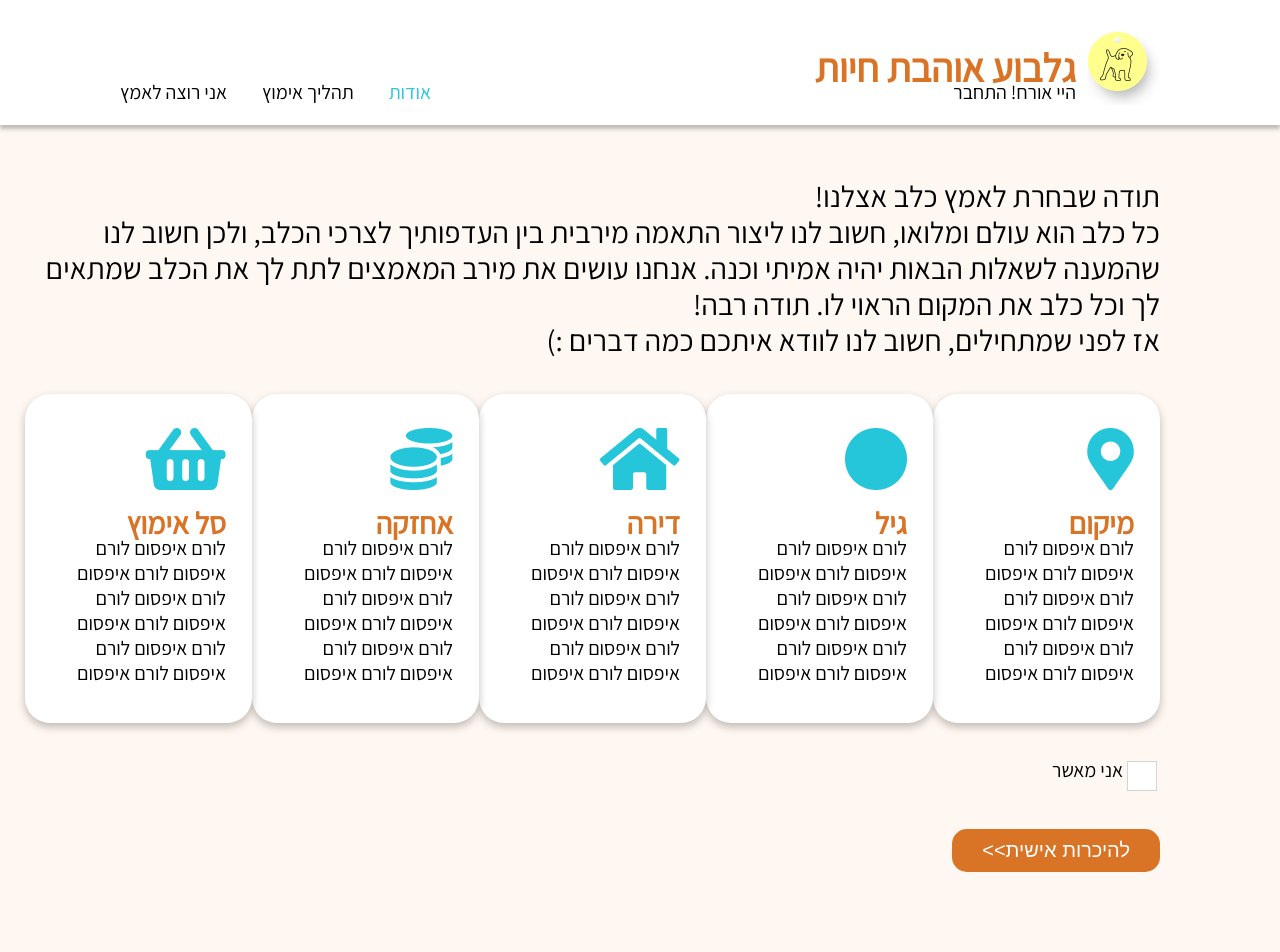
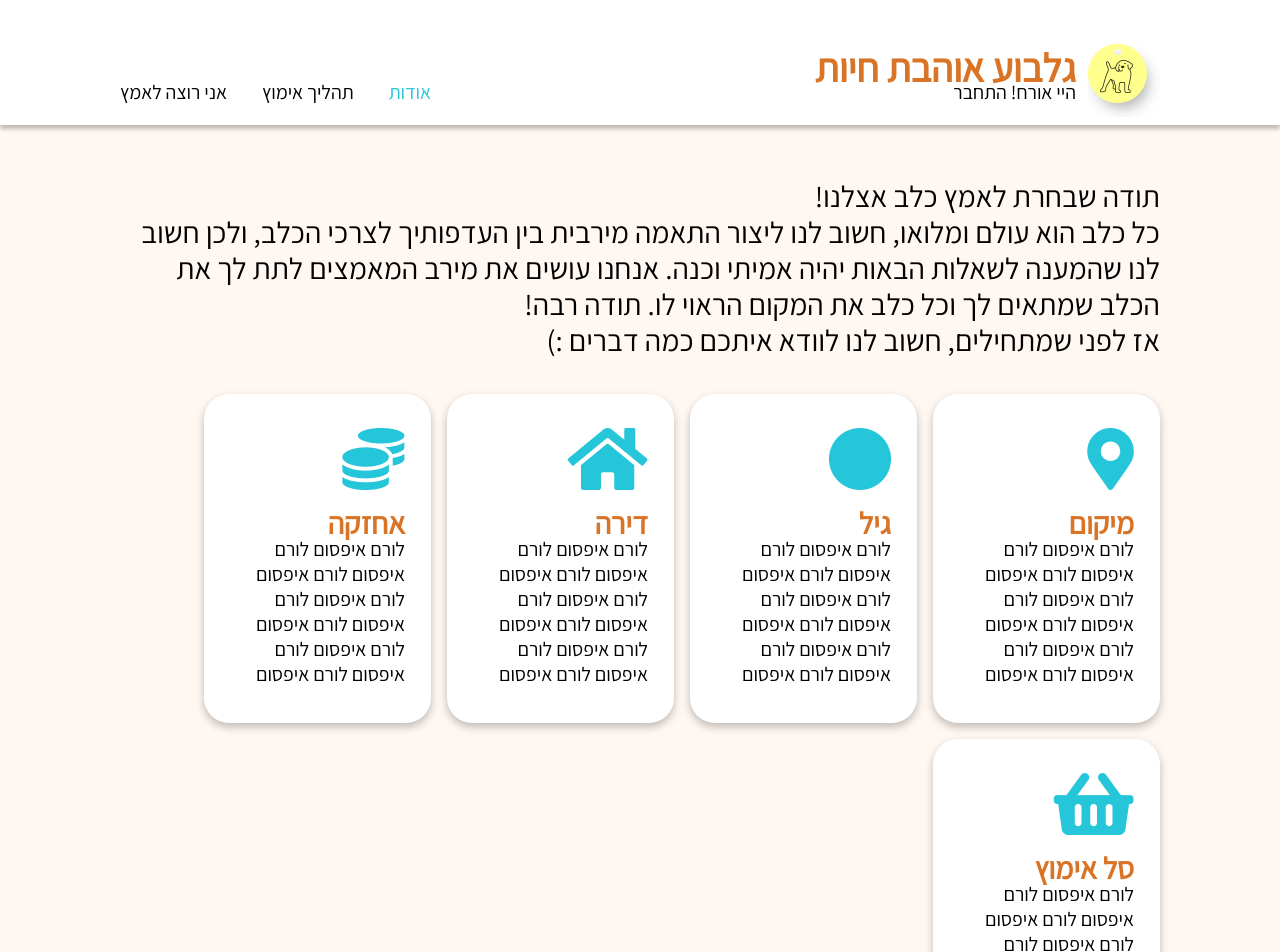
Before and after one commit to GuyElizarov/gilboa, a React (Create React App) app: page / in a window 1280 px wide. Shown: the top 952 px of the page. Before the commit the page ends 872 px from the top, so only its background shows below. Built offline with nearby package versions, Linux system fonts and the light colour scheme.

Commit message:
finshed overall styles fix

```diff
--- a/src/assets/styles/basic/_base.scss
+++ b/src/assets/styles/basic/_base.scss
@@ -56,3 +56,6 @@ ul {
     list-style: none;
     padding: 0;
 }
+input[type="checkbox"]{
+    margin: 0;
+}
--- a/src/assets/styles/cmp/_app-header.scss
+++ b/src/assets/styles/cmp/_app-header.scss
@@ -25,6 +25,7 @@ header {
                 img {
                     position: absolute;
                     left: rem(12px);
+                    top: rem(12px);
                 }
             }
 
--- a/src/assets/styles/cmp/home/_first-stage.scss
+++ b/src/assets/styles/cmp/home/_first-stage.scss
@@ -13,29 +13,27 @@
 
 
     .first-stage-conditions-list {
-        // display: grid;
         display: flex;
-        // grid-template-columns: repeat(5, 1fr);
-        // gap: rem(16px);
+        gap: rem(16px);
         margin-bottom: rem(35px);
+        flex-wrap: wrap;
 
         .first-stage-condition-preview {
             padding: rem(34px) rem(26px) rem(33.5px) rem(24px);
             background-color: white;
             width: rem(227px);
             height: rem(329px);
-            // flex-grow: 1;
 
             h3 {
                 color: $app-orange;
                 font-size: rem(30px);
                 margin-top: rem(15px);
+                margin-bottom: rem(1px);
             }
 
             img {
                 height: rem(62px);
             }
-
 
         }
     }
@@ -46,7 +44,11 @@
 
         label {
             margin-bottom: rem(35px);
-            width: rem(135px);
+
+            span {
+                font-size: rem(30px);
+                margin-right: rem(14px);
+            }
         }
 
         @include app-checkbox($size: 30px);
--- a/src/assets/styles/cmp/home/_questionnaire.scss
+++ b/src/assets/styles/cmp/home/_questionnaire.scss
@@ -3,8 +3,10 @@
 
     p {
         max-width: rem(1180px);
-        font-size: rem(20px);
+        font-size: rem(30px);
         margin-top: rem(53px);
+        margin-top: rem(53px);
+        margin-bottom: rem(36px);
     }
 
     .questionnaire-list {
@@ -13,27 +15,31 @@
         flex-wrap: wrap;
 
         .questionnaire-card {
-            flex-grow: 1;
             background-color: #fff;
-            width: rem(387px);
+            width: rem(386px);
             height: rem(328px);
             padding: rem(33px) rem(25px);
 
             h1 {
                 color: $app-orange;
-                font-size: 29.65px;
-                padding-top: 18px;
+                font-size: rem(29.65px);
+                margin-top: rem(18px);
             }
 
             .questions {
-                padding-top: rem(4.5px);
+                margin-top: rem(20px);
                 @include app-checkbox;
+                gap: 10px;
+                label{
+                    gap: rem(11px);
+                    justify-content: flex-start;
+                }
             }
         }
     }
 
     button {
         @include button;
-        margin-top: rem(77px);
+        margin-top: rem(63px);
     }
 }
--- a/src/assets/styles/setup/_mixin.scss
+++ b/src/assets/styles/setup/_mixin.scss
@@ -37,10 +37,11 @@
     border-radius: 15px;
     align-self: flex-start;
     justify-self: flex-start;
-    font-size: rem(20px);
+    font-size: rem(30px);
     display: flex;
     align-items: center;
-
+    width: rem(318px);
+    height: rem(66.25px);
     &:hover,
     &:active {}
 
@@ -128,8 +129,7 @@
 @mixin app-checkbox ($size: rem(21px)) {
     label {
         display: flex;
-        align-items: flex-start;
-
+        align-items: center;
         input[type='checkbox'] {
             appearance: none;
             -webkit-appearance: none;
--- a/src/cmps/home/first-stage.tsx
+++ b/src/cmps/home/first-stage.tsx
@@ -27,9 +27,9 @@ export const FirstStage = ({ setAdoptionProcessStage }: { setAdoptionProcessStag
         <FirstStageConditionList />
         <div className='actions'>
             <label htmlFor="accept">
-                <input className='app-big-checkbox' type="checkbox" name="" id="accept" onChange={setAnswer} /><span>אני מאשר</span>
+                <input className='app-big-checkbox' type="checkbox" name="" id="accept" onChange={setAnswer} /><span>אני מאשר....</span>
             </label>
-            <button onClick={onchangeAdoptionProcess}>להיכרות אישית&#62;&#62;</button>
+            <button onClick={onchangeAdoptionProcess}>להיכרות אישית &#62;&#62;</button>
         </div>
     </section>
 }
--- a/src/cmps/home/questionnaire-preview.tsx
+++ b/src/cmps/home/questionnaire-preview.tsx
@@ -8,7 +8,9 @@ export const QuestionnairePreview = ({ cardInfo }: { cardInfo: QuestionnaireCard
         <h1>{title}</h1>
         <div className="questions flex column">
 
-            {answers.map(answer => <label className="app-small-checkbox" > <input type="checkbox" /> {answer} </label>)}
+            {answers.map(answer => <label className="app-small-checkbox" >
+                <input type="checkbox" /><span> {answer} </span>
+            </label>)}
         </div>
     </div>
 }
```
